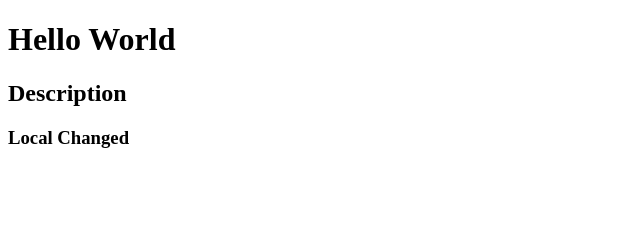
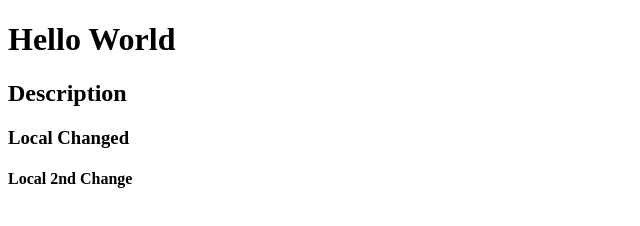
Before and after one commit to dd20150224/gittestnas, a plain HTML site: page index.html in a window 1280 px wide. Shown: the whole page, without its empty margins (0-640 px from the left). Drawn offline with Linux system fonts and the light colour scheme.

Commit message:
added local 2nd change

```diff
--- a/index.html
+++ b/index.html
@@ -10,5 +10,6 @@
   <h1>Hello World</h1>
   <h2>Description</h2>
   <h3>Local Changed</h3>
+  <h4>Local 2nd Change</h4>
 </body>
 </html>
```
